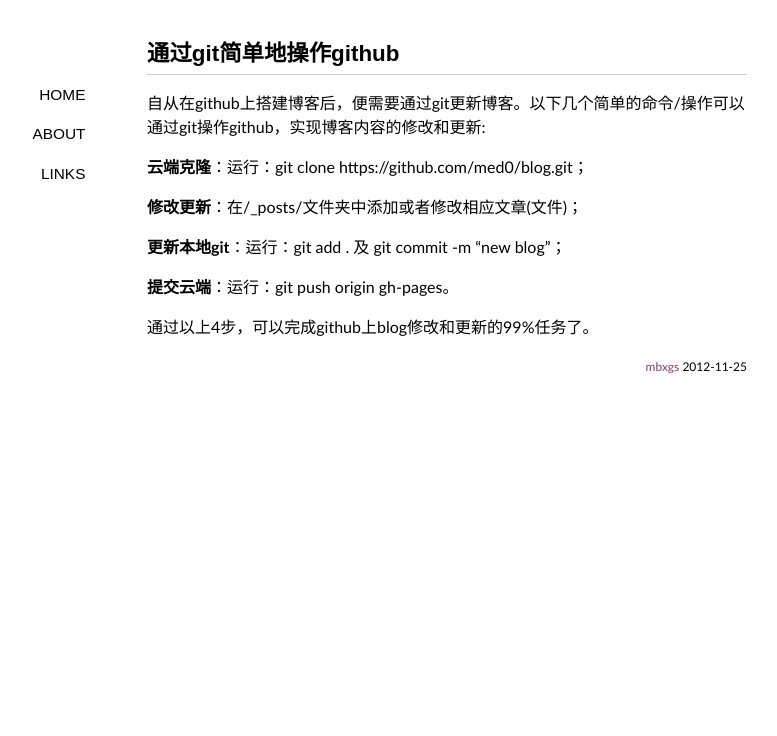
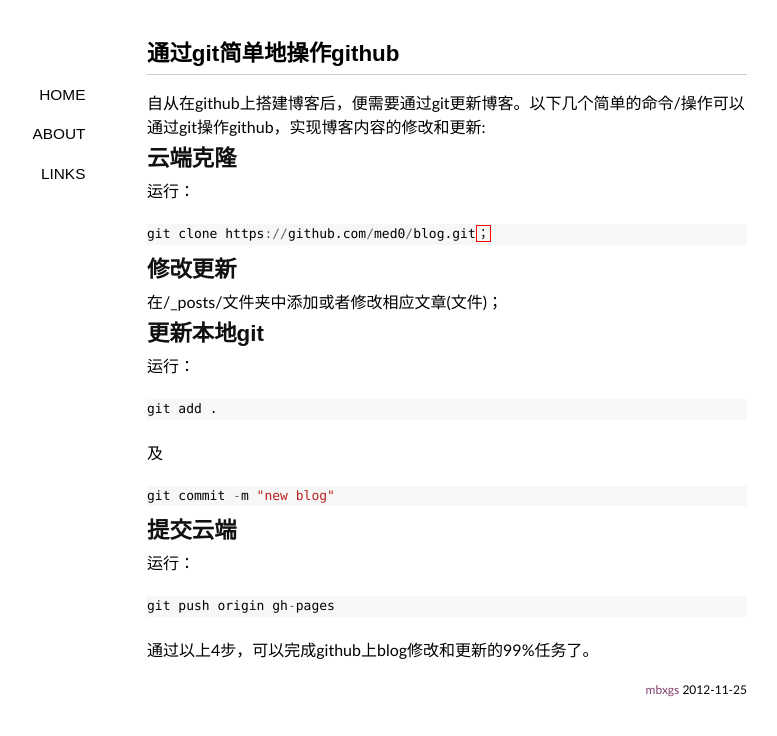
Before and after one commit to med0/blog, a Jekyll site: the page built from _posts/2012-11-25-github-by-git.md, in a window 1280 px wide. Shown: the top 736 px of the page, without its empty margins (193-970 px from the left). Built offline with Jekyll 4.4.1, drawn with Linux system fonts in a browser that asks for light colours; some web fonts are replaced; Markdown is read by kramdown in place of the engine named in the settings.

```diff
--- a/_posts/2012-11-25-github-by-git.md
+++ b/_posts/2012-11-25-github-by-git.md
@@ -4,12 +4,33 @@ title: 通过git简单地操作github
 ---
 自从在github上搭建博客后，便需要通过git更新博客。以下几个简单的命令/操作可以通过git操作github，实现博客内容的修改和更新:
 
-**云端克隆**：运行：git clone https://github.com/med0/blog.git；
+## 云端克隆
+运行：
 
-**修改更新**：在/_posts/文件夹中添加或者修改相应文章(文件)；
+{% highlight r %}
+git clone https://github.com/med0/blog.git；
+{% endhighlight %}
 
-**更新本地git**：运行：git add .  及  git commit -m "new blog"；
+## 修改更新
+在/_posts/文件夹中添加或者修改相应文章(文件)；
 
-**提交云端**：运行：git push origin gh-pages。
+## 更新本地git
+运行：
+
+{% highlight r %}
+git add .
+{% endhighlight %}
+
+及
+{% highlight r %}
+git commit -m "new blog"
+{% endhighlight %}
+
+## 提交云端
+
+运行：
+{% highlight r %}
+git push origin gh-pages
+{% endhighlight %}
 
 通过以上4步，可以完成github上blog修改和更新的99%任务了。
```
